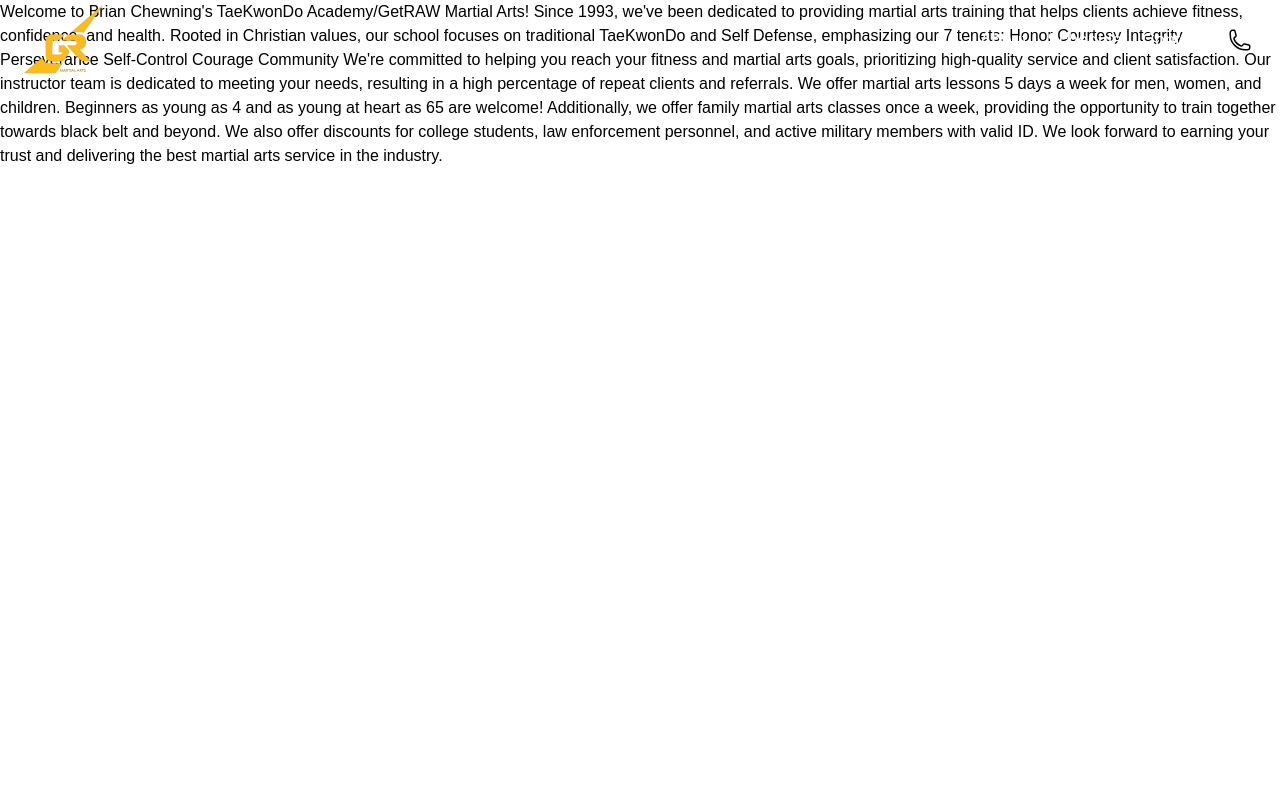
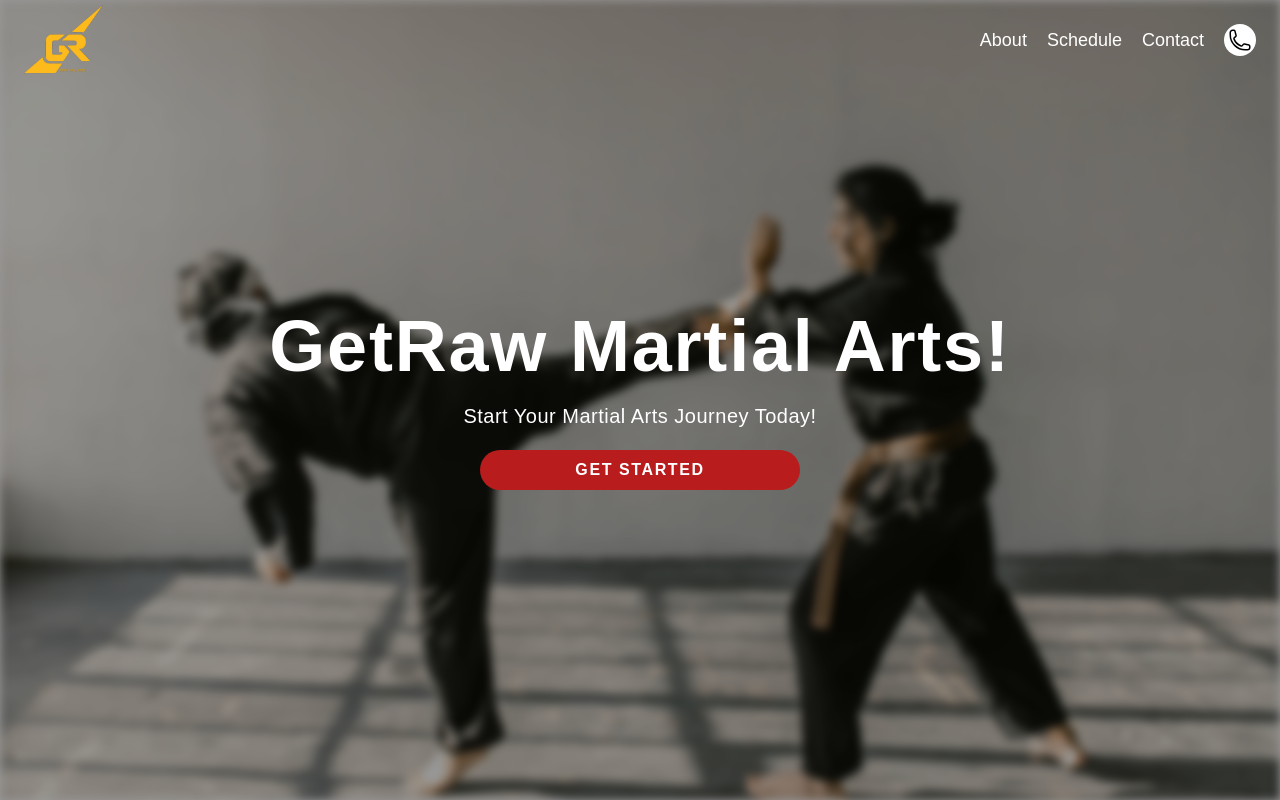
Before and after one commit to DylanWDev/GetRaw-Martial-Arts, a Next.js app: page /about in a window 1280 px wide. Built offline with nearby package versions, Linux system fonts and the light colour scheme.

Commit message:
started on about page

```diff
--- a/src/app/about/page.jsx
+++ b/src/app/about/page.jsx
@@ -2,28 +2,31 @@ import Nav from "../components/Nav/Nav";
 
 export default function About() {
   return (
-    <div className="">
-      <div className="star-bg absolute star-container "></div>
-      <div className="absolute top-0 w-full">
-        <Nav />
+    <>
+      <div className="relative">
+        <div className="absolute top-0 w-full z-50">
+          <Nav />
+        </div>
+        <Filler />
       </div>
+    </>
+  );
+}
 
-      <p>Welcome to Brian Chewning's TaeKwonDo Academy/GetRAW Martial Arts! Since 1993, we've been dedicated to providing martial arts training that helps clients achieve fitness, confidence, and health. Rooted in Christian values, our school focuses on traditional TaeKwonDo and Self Defense, emphasizing our 7 tenets:
-
-Honor
-Courtesy
-Integrity
-Perseverance
-Self-Control
-Courage
-Community
-We're committed to helping you reach your fitness and martial arts goals, prioritizing high-quality service and client satisfaction. Our instructor team is dedicated to meeting your needs, resulting in a high percentage of repeat clients and referrals.
-
-We offer martial arts lessons 5 days a week for men, women, and children. Beginners as young as 4 and as young at heart as 65 are welcome! Additionally, we offer family martial arts classes once a week, providing the opportunity to train together towards black belt and beyond.
-
-We also offer discounts for college students, law enforcement personnel, and active military members with valid ID.
-
-We look forward to earning your trust and delivering the best martial arts service in the industry.</p>
+const Filler = () => {
+  return (
+    <div id="landing" className="relative" style={{ marginTop: "-.01rem" }}>
+      <div className="text-white gap-5 flex flex-col h-screen justify-center items-center mx-4 sm:mx-12 md:mx-24 lg:mx-32 xl:mx-48 text-center">
+        <h1 className="tracking-wide font-bold text-3xl sm:text-4xl md:text-5xl lg:text-6xl xl:text-7xl">
+          GetRaw Martial Arts!
+        </h1>
+        <p className="tracking-wide text-sm sm:text-base md:text-lg lg:text-xl xl:text-1xl w-full lg:w-9/12">
+          Start Your Martial Arts Journey Today!
+        </p>
+        <button className="tracking-widest font-bold rounded-full bg-red-700 p-2 w-48 sm:w-60 md:w-72 lg:w-80 xl:w-80">
+          <a href="/contact">GET STARTED</a>
+        </button>
+      </div>
     </div>
   );
-}
+};
--- a/src/app/globals.css
+++ b/src/app/globals.css
@@ -71,6 +71,36 @@ html {
   z-index: -1; /* Ensure the pseudo-element stays behind the content */
 }
 
+#about-content {
+  position: relative;
+  z-index: 1; /* Ensure the content is above the pseudo-elements */
+}
+
+#about-content::before {
+  content: "";
+  position: absolute;
+  top: 0;
+  left: 0;
+  right: 0;
+  bottom: 0;
+  background-size: cover;
+  background-position: center;
+  filter: blur(5px);
+  z-index: -1;
+}
+
+#about-content::after {
+  content: "";
+  position: absolute;
+  top: 0;
+  left: 0;
+  right: 0;
+  bottom: 0;
+  background-color: rgba(0, 0, 0, 0.4); /* Adjust the color and opacity as needed */
+  z-index: -1; /* Ensure the pseudo-element stays behind the content */
+}
+
+
 
 .custom-line-clamp {
   display: -webkit-box;
--- a/src/app/page.js
+++ b/src/app/page.js
@@ -10,7 +10,7 @@ const Home = () => {
         </div>
 
         <LandingContent />
-        <About />
+        <AboutUs />
         <PhilosophySection />
         <Testimonials />
       </div>
@@ -91,9 +91,9 @@ const PhilosophySection = () => {
   );
 };
 
-const About = () => {
+const AboutUs = () => {
   return (
-    <section className="py-12 px-4 sm:px-12 bg-gray-100 ">
+    <section className="py-12 px-4 sm:px-12 bg-white">
       <div className="max-w-4xl mx-auto flex flex-col sm:flex-row items-center">
         <div className="w-full sm:w-1/2 mb-8 flex">
           <div className="flex flex-col items-center sm:items-start justify-center">
@@ -136,7 +136,7 @@ const Testimonials = () => {
     <section className="bg-white overflow-hidden shadow-lg py-16">
       <div className="flex justify-center pb-12 items-center">
         <hr className="border-2 border-red-600 w-16 sm:w-24"></hr>
-        <h2 className="text-2xl sm:text-3xl font-bold relative mx-4">
+        <h2 className="text-3xl sm:text-4xl font-bold relative mx-4">
           Testimonials
         </h2>
         <hr className="border-2 border-red-600 w-16 sm:w-24"></hr>
@@ -147,31 +147,44 @@ const Testimonials = () => {
           testimonial="Words can't truly express how proud we are of our kiddos and how grateful we are that Brian Chewning's Taekwondo is now part of our family's life. When it comes to Brian Chewning and Carrisa Chewning, all I can say is that I think God hides the wings of angels so we don't freak out when we meet them. These people are nothing short of inspirational!!! If anyone is seeking an activity for their kids that builds strength, stamina, skill, character, perseverance and RESPECT or are in search of a new resource for mental and physical health, fitness and, yes, fun for themselves, come check out Brian Chewning's Taekwondo!!"
         />
         <Card
-          name="Laura Wathen"
-          testimonial="Words can't truly express how proud we are of our kiddos and how grateful we are that Brian Chewning's Taekwondo is now part of our family's life. When it comes to Brian Chewning and Carrisa Chewning, all I can say is that I think God hides the wings of angels so we don't freak out when we meet them. These people are nothing short of inspirational!!! If anyone is seeking an activity for their kids that builds strength, stamina, skill, character, perseverance and RESPECT or are in search of a new resource for mental and physical health, fitness and, yes, fun for themselves, come check out Brian Chewning's Taekwondo!!"
+          name="Rebecca Weaver"
+          testimonial="We are so thankful for Master Chewning and all the instructors that give of their time and talents to invest in our children. This business is so much more than that. Chewning’s Get Raw Martial Arts is a place where your child grows not only as a martial artist, but as a person. They help to develop and foster values and integrity in your child to better equip them for the struggles they may face later in life. We highly recommend this school!"
         />
         <Card
-          name="Laura Wathen"
-          testimonial="Words can't truly express how proud we are of our kiddos and how grateful we are that Brian Chewning's Taekwondo is now part of our family's life. When it comes to Brian Chewning and Carrisa Chewning, all I can say is that I think God hides the wings of angels so we don't freak out when we meet them. These people are nothing short of inspirational!!! If anyone is seeking an activity for their kids that builds strength, stamina, skill, character, perseverance and RESPECT or are in search of a new resource for mental and physical health, fitness and, yes, fun for themselves, come check out Brian Chewning's Taekwondo!!"
+          name="Shauna Taulbee"
+          testimonial="My son has enjoyed getting fit and exercising without complaint. He has so much fun and has grown emotionally throughout this journey. They have great Birthday celebrations here and it's an excellent way to entertain and wear out a bunch of boys that are going to sleepover at your home."
+        />
+        <Card
+          name="Ashley Lawson"
+          testimonial="It's hard to really put into words what this place has meant to my nephew and my family. My sister and I raise her kids as a team, without a strong male role model. It can be a little more challenging for the two of us, to raise him to be the man he has the potential to be. What Master Chewning and his amazing team of instructors have done in the past year both for my nephew's journey to a black belt, as well as for his journey through life, has been a God send.
+
+          What they're helping us to do, is not only give my nephew confidence, skills, and goals, but they're also helping us instill values that have made him a better adjusted child, and will one day add to making him a better man. A man of strength, good character, and a man of faith.
+
+          At the belt ceremony last night, after all was said and done I watched the families gather and talk and it felt like being at a big family dinner; love, encouragement and smiles all around. I turn to the back, and see all of the kids and instructors helping to move chairs and put the floor mats back in place...not one announcement to do so, they saw others working and joined in to help.
+
+          They are not only teaching him martial arts skills, but life skills that will forever make him a better person.
+
+          It takes a village, and we have found a village here. One with love, kindness, discipline, faith and a sense of community that I have not seen often enough.
+
+          This is what sets Master Chewning and his entire team apart from other facilities. I felt like I was with family, and I have so much faith that this is the right path for us, and for so many others."
         />
       </div>
     </section>
   );
 };
 
-
 const Card = ({ name, testimonial }) => {
   return (
-    <div className="bg-stone-800 rounded-lg overflow-hidden shadow-lg w-80 h-96 flex flex-col justify-between">
+    <div className="bg-stone-800 rounded-lg overflow-hidden shadow-2xl w-80 h-96 flex flex-col justify-between">
       <div className="p-6">
         <div className="text-white text-lg h-56 overflow-y-hidden text-ellipsis">
-          <p className="custom-line-clamp ">{testimonial}</p>
+          <p className="custom-line-clamp italic">{testimonial}</p>
         </div>
       </div>
       <div className="p-6">
         <div className="flex justify-between items-center">
           <div>
-            <p className="text-md font-bold text-amber-300 truncate">{name}</p>
+            <p className="text-lg font-bold text-amber-300 truncate">{name}</p>
             <p className="text-xs text-gray-500">Parent</p>
           </div>
           <svg
@@ -193,5 +206,4 @@ const Card = ({ name, testimonial }) => {
   );
 };
 
-
 export default Home;
```
Also changed, not shown: public/images/quote-svgrepo-com.svg (added).
